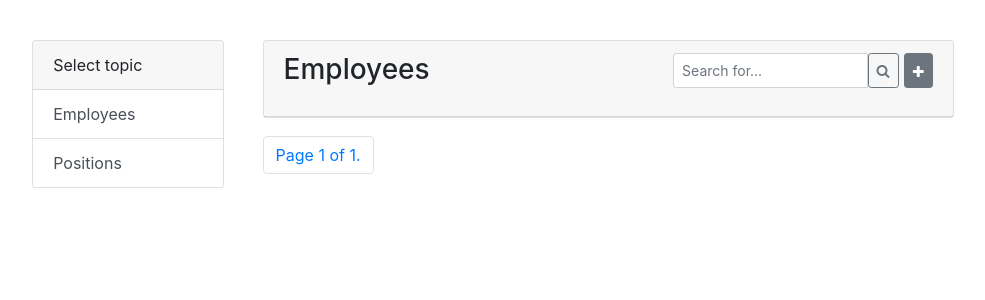
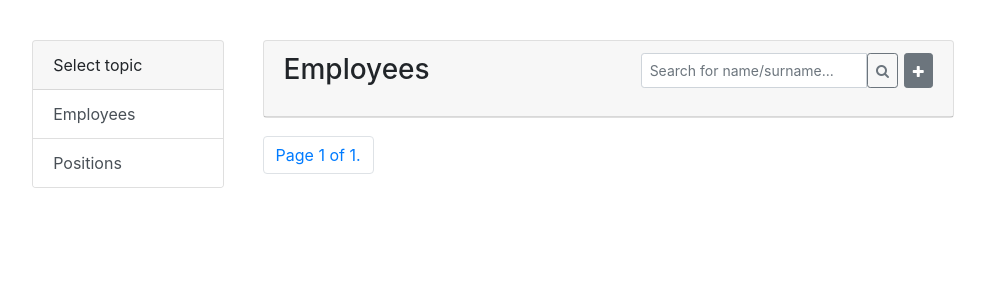
Before and after one commit to Endrju00/ShopManager, a Django app: page /employees/ in a window 1280 px wide. Shown: the part 56-356 px from the top of the page, without its empty margins (147-1132 px from the left). Run offline with Django 3.2, Linux system fonts and the light colour scheme; data that the repository does not hold is empty.

Commit message:
Add search description

```diff
--- a/project/clients/views.py
+++ b/project/clients/views.py
@@ -18,6 +18,7 @@ class ClientListView(generic.ListView):
     def get_context_data(self, **kwargs):
         context = super().get_context_data(**kwargs)
         context['name'] = 'Clients'
+        context['search'] = 'Search for name/surname...'
         return context
 
     def post(self, request, *args, **kwargs):
--- a/project/employees/views.py
+++ b/project/employees/views.py
@@ -18,6 +18,7 @@ class EmployeeListView(generic.ListView):
     def get_context_data(self, **kwargs):
         context = super().get_context_data(**kwargs)
         context['name'] = 'Employees'
+        context['search'] = 'Search for name/surname...'
         return context
 
     def post(self, request, *args, **kwargs):
@@ -94,6 +95,7 @@ class PositionListView(generic.ListView):
     def get_context_data(self, **kwargs):
         context = super().get_context_data(**kwargs)
         context['name'] = 'Positions'
+        context['search'] = 'Search for the name...'
         return context
 
     def post(self, request, *args, **kwargs):
--- a/project/orders/views.py
+++ b/project/orders/views.py
@@ -69,6 +69,7 @@ class OrderListView(generic.ListView):
         self.remove_empty_orders()
         context = super().get_context_data(**kwargs)
         context['name'] = 'Orders'
+        context['search'] = 'Search for status/client/employee/id...'
         return context
 
     def post(self, request, *args, **kwargs):
@@ -266,6 +267,7 @@ class PaymentListView(generic.ListView):
     def get_context_data(self, **kwargs):
         context = super().get_context_data(**kwargs)
         context['name'] = 'Payments'
+        context['search'] = 'Search for date...'
         return context
 
     def post(self, request, *args, **kwargs):
--- a/project/products/views.py
+++ b/project/products/views.py
@@ -16,6 +16,7 @@ class WholesalerListView(generic.ListView):
     def get_context_data(self, **kwargs):
         context = super().get_context_data(**kwargs)
         context['name'] = 'Wholesalers'
+        context['search'] = 'Search for the name...'
         return context
 
     def post(self, request, *args, **kwargs):
@@ -75,6 +76,7 @@ class ProducerListView(generic.ListView):
     def get_context_data(self, **kwargs):
         context = super().get_context_data(**kwargs)
         context['name'] = 'Producers'
+        context['search'] = 'Search for the name...'
         return context
 
     def post(self, request, *args, **kwargs):
@@ -134,6 +136,7 @@ class CategoryListView(generic.ListView):
     def get_context_data(self, **kwargs):
         context = super().get_context_data(**kwargs)
         context['name'] = 'Categories'
+        context['search'] = 'Search for the name...'
         return context
 
     def get_queryset(self):
@@ -199,6 +202,7 @@ class ProductListView(generic.ListView):
     def get_context_data(self, **kwargs):
         context = super().get_context_data(**kwargs)
         context['name'] = self.model.__name__ + 's'
+        context['search'] = 'Search for the name...'
         return context
 
     def post(self, request, *args, **kwargs):
@@ -252,6 +256,7 @@ class DeliveredItemsListView(generic.ListView):
     def get_context_data(self, **kwargs):
         context = super().get_context_data(**kwargs)
         context['name'] = 'Delivered Items'
+        context['search'] = 'Search for date/product name/wholesaler...'
         return context
 
     def post(self, request, *args, **kwargs):
--- a/project/templates/list.html
+++ b/project/templates/list.html
@@ -9,8 +9,8 @@
                 <h3 style="float:left; margin-bottom: 0;">{{ name }}</h3>
             {% endif %}
             <form method="post">{% csrf_token %}
-                <div class="input-group mb-3" style="width: 40%; height:20%; float:right;">
-                    <input type="text" class="form-control btn-sm" placeholder="Search for..." aria-label="Recipient's username" aria-describedby="button-addon2" style="width: 70%; float: left;" name="search" maxlength="20">
+                <div class="input-group mb-3" style="width: 45%; height:20%; float:right;">
+                    <input type="text" class="form-control btn-sm" placeholder="{{ search }}" aria-label="Recipient's username" aria-describedby="button-addon2" style="width: 70%; float: left;" name="search" maxlength="20">
                     <button class="btn btn-outline-secondary btn-sm" type="submit" id="button-addon2" style="float: right;"><span class="fa fa-search"></span></button>
                     <a href="create/" class="btn btn-sm btn-secondary" style="float: right; margin-left: 2%;"><span class="fa fa-plus" style="margin-top: 7px;"></span></a>
                 </div>
```
Also changed, not shown: project/orders/forms.py (line endings or trailing spaces).
